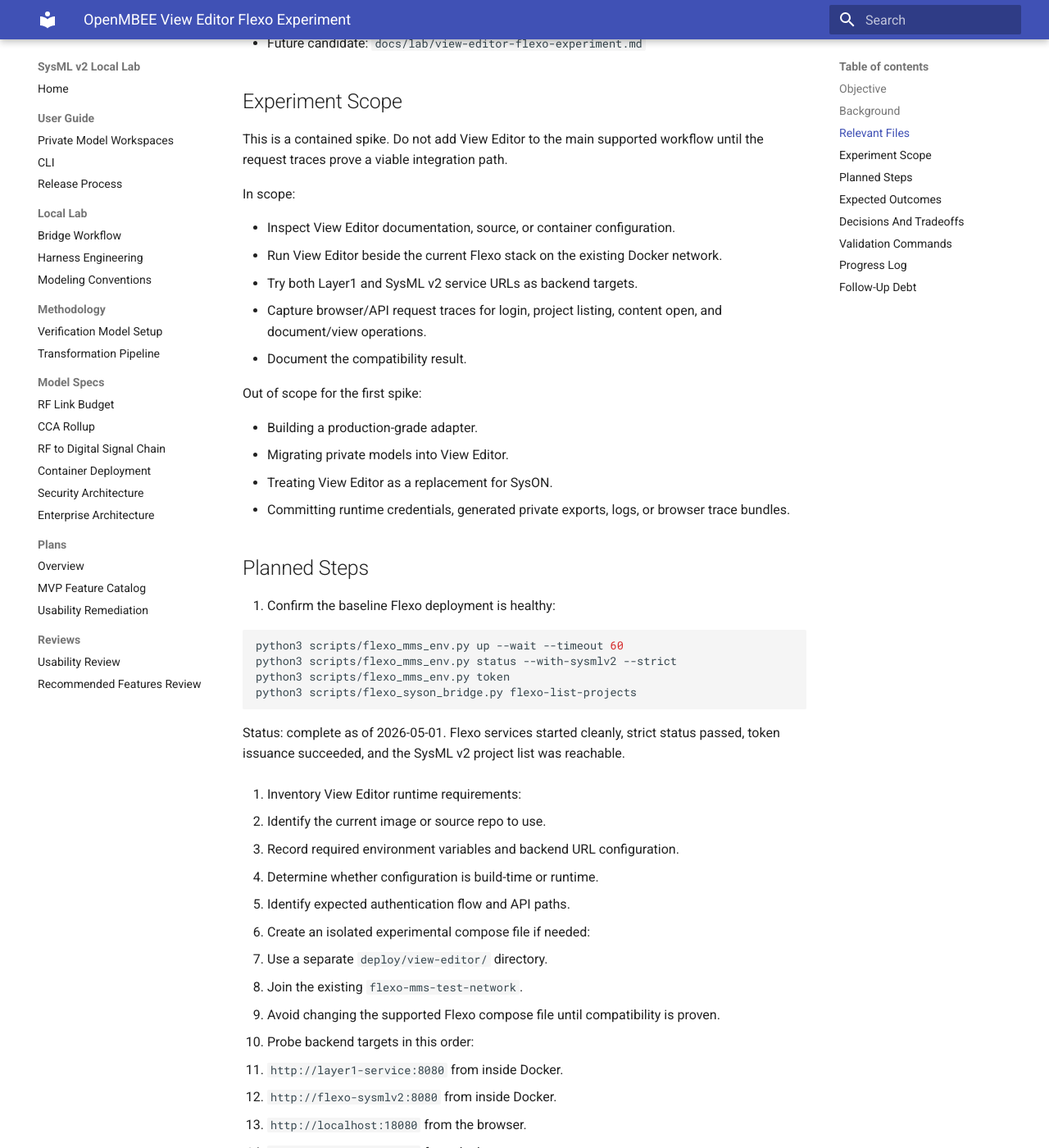
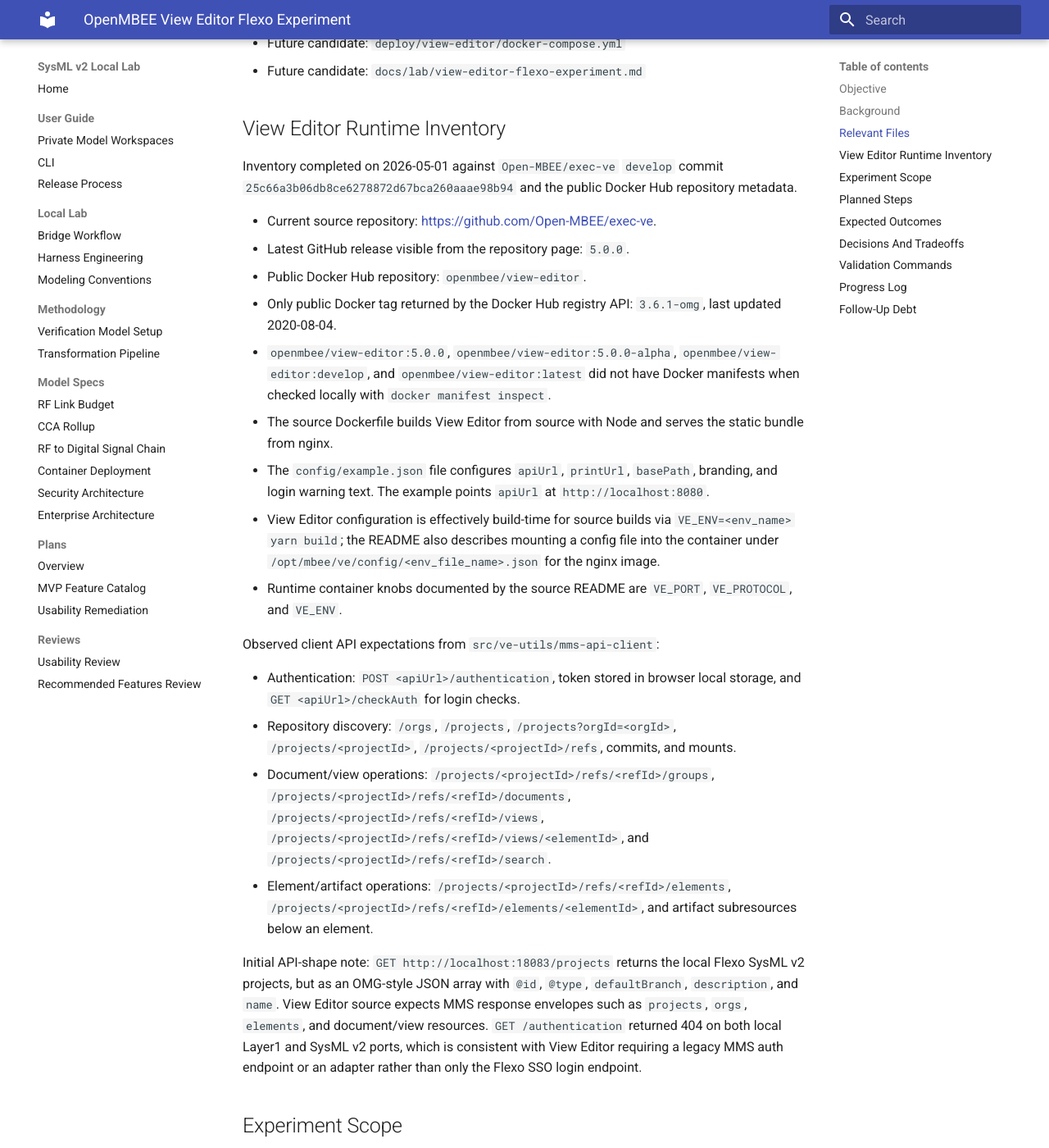
Before and after one commit to cosgroma/mbse-lab, an MkDocs documentation site: the page built from docs/plans/active/openmbee-view-editor-flexo-experiment.md, in a window 1280 px wide and 1400 px high, scrolled down 1230 px. Shown: the whole window at 82% size. Built offline with MkDocs 1.6.1 and Material for MkDocs 9.7.7, drawn with Linux system fonts in a browser that asks for light colours; some of the changed text lies outside the part shown.

Commit message:
Inventory View Editor runtime requirements

```diff
--- a/docs/plans/active/openmbee-view-editor-flexo-experiment.md
+++ b/docs/plans/active/openmbee-view-editor-flexo-experiment.md
@@ -35,6 +35,7 @@
 - <https://www.openmbee.org/flexo.html>
 - <https://docs.openmbee.org/projects/ve/en/latest/index.html>
 - <https://github.com/Open-MBEE/flexo-mms-sysmlv2>
+- <https://github.com/Open-MBEE/exec-ve>
 
 ## Relevant Files
 
@@ -44,6 +45,57 @@
 - `scripts/flexo_syson_bridge.py`
 - Future candidate: `deploy/view-editor/docker-compose.yml`
 - Future candidate: `docs/lab/view-editor-flexo-experiment.md`
+
+## View Editor Runtime Inventory
+
+Inventory completed on 2026-05-01 against `Open-MBEE/exec-ve` `develop`
+commit `25c66a3b06db8ce6278872d67bca260aaae98b94` and the public Docker Hub
+repository metadata.
+
+- Current source repository: <https://github.com/Open-MBEE/exec-ve>.
+- Latest GitHub release visible from the repository page: `5.0.0`.
+- Public Docker Hub repository: `openmbee/view-editor`.
+- Only public Docker tag returned by the Docker Hub registry API:
+  `3.6.1-omg`, last updated 2020-08-04.
+- `openmbee/view-editor:5.0.0`, `openmbee/view-editor:5.0.0-alpha`,
+  `openmbee/view-editor:develop`, and `openmbee/view-editor:latest` did not
+  have Docker manifests when checked locally with `docker manifest inspect`.
+- The source Dockerfile builds View Editor from source with Node and serves the
+  static bundle from nginx.
+- The `config/example.json` file configures `apiUrl`, `printUrl`, `basePath`,
+  branding, and login warning text. The example points `apiUrl` at
+  `http://localhost:8080`.
+- View Editor configuration is effectively build-time for source builds via
+  `VE_ENV=<env_name> yarn build`; the README also describes mounting a config
+  file into the container under `/opt/mbee/ve/config/<env_file_name>.json` for
+  the nginx image.
+- Runtime container knobs documented by the source README are `VE_PORT`,
+  `VE_PROTOCOL`, and `VE_ENV`.
+
+Observed client API expectations from `src/ve-utils/mms-api-client`:
+
+- Authentication: `POST <apiUrl>/authentication`, token stored in browser
+  local storage, and `GET <apiUrl>/checkAuth` for login checks.
+- Repository discovery: `/orgs`, `/projects`, `/projects?orgId=<orgId>`,
+  `/projects/<projectId>`, `/projects/<projectId>/refs`, commits, and mounts.
+- Document/view operations:
+  `/projects/<projectId>/refs/<refId>/groups`,
+  `/projects/<projectId>/refs/<refId>/documents`,
+  `/projects/<projectId>/refs/<refId>/views`,
+  `/projects/<projectId>/refs/<refId>/views/<elementId>`, and
+  `/projects/<projectId>/refs/<refId>/search`.
+- Element/artifact operations:
+  `/projects/<projectId>/refs/<refId>/elements`,
+  `/projects/<projectId>/refs/<refId>/elements/<elementId>`, and artifact
+  subresources below an element.
+
+Initial API-shape note: `GET http://localhost:18083/projects` returns the local
+Flexo SysML v2 projects, but as an OMG-style JSON array with `@id`, `@type`,
+`defaultBranch`, `description`, and `name`. View Editor source expects MMS
+response envelopes such as `projects`, `orgs`, `elements`, and document/view
+resources. `GET /authentication` returned 404 on both local Layer1 and SysML v2
+ports, which is consistent with View Editor requiring a legacy MMS auth
+endpoint or an adapter rather than only the Flexo SSO login endpoint.
 
 ## Experiment Scope
 
@@ -88,6 +140,10 @@
    - Record required environment variables and backend URL configuration.
    - Determine whether configuration is build-time or runtime.
    - Identify expected authentication flow and API paths.
+
+   Status: complete as of 2026-05-01. Use the source repository for a current
+   5.x experiment unless intentionally testing the older published
+   `openmbee/view-editor:3.6.1-omg` image as a legacy baseline.
 
 3. Create an isolated experimental compose file if needed:
 
@@ -178,10 +234,19 @@
   and `python3 scripts/flexo_syson_bridge.py flexo-list-projects` returned the
   local projects `MVP Smoke Model` and `Bridge Probe`. The token value was not
   recorded.
+- 2026-05-01: Inventoried View Editor source and container options. The current
+  source line is `Open-MBEE/exec-ve` 5.x, while Docker Hub only exposes the
+  older `openmbee/view-editor:3.6.1-omg` tag. Source inspection shows View
+  Editor is hard-wired to legacy MMS authentication, org/project/ref,
+  document/view, element, artifact, and search endpoints. A quick local path
+  check found `/authentication` is not present on the Flexo Layer1 or SysML v2
+  ports.
 
 ## Follow-Up Debt
 
-- Identify the exact current View Editor image or source revision to test.
+- Decide whether the next runtime probe should build View Editor 5.x from
+  source or start with the older published `openmbee/view-editor:3.6.1-omg`
+  image as a legacy baseline.
 - Decide where to store redacted request-trace summaries.
 - If an adapter is needed, define the minimal legacy MMS document/view facade
   required by View Editor.
```
